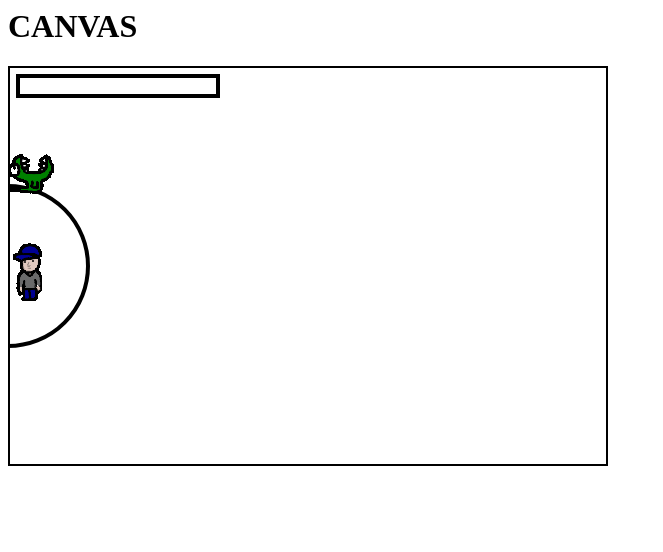
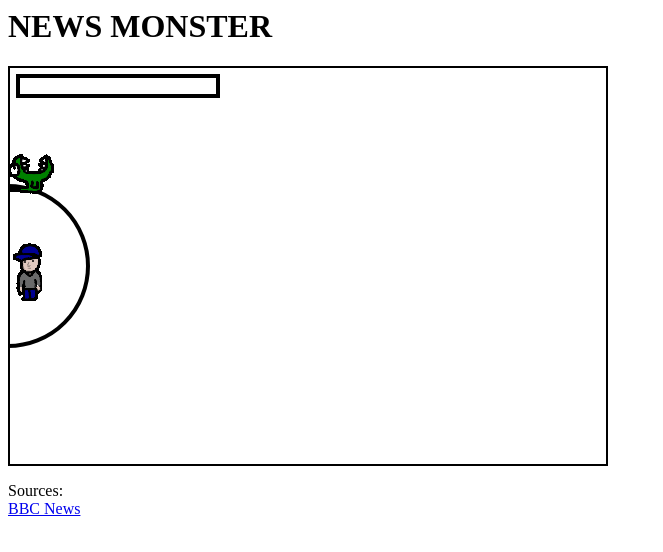
Before and after one commit to taliesinb/news-monster, a plain HTML site: page index.html in a window 1280 px wide. Shown: the whole page, without its empty margins (0-663 px from the left). Drawn offline with Linux system fonts and the light colour scheme.

Commit message:
added a sources section - please add sources as you use them

```diff
--- a/index.html
+++ b/index.html
@@ -1,7 +1,7 @@
 <head></head>
 <body onKeyDown="javascript:processKeyDown(event);" onKeyUp="javascript:processKeyUp(event);">
 
-<H1> CANVAS </H1>
+<H1> NEWS MONSTER </H1>
 <canvas id="myCanvas" width=600 height=400-></canvas>
 
 <script src="news_monster.js" type="text/javascript"></script>
@@ -12,6 +12,8 @@
 
   <script src="sounds.js" type="text/javascript"></script>
 
+  <p>Sources:<br><a href="http://www.bbc.co.uk/">BBC News</a></p>
+
 <!-- all sounds need to be embedded this way -->
 
 <applet code="AudioPlay.class" id="Chomp" width="1" height="1">
```
